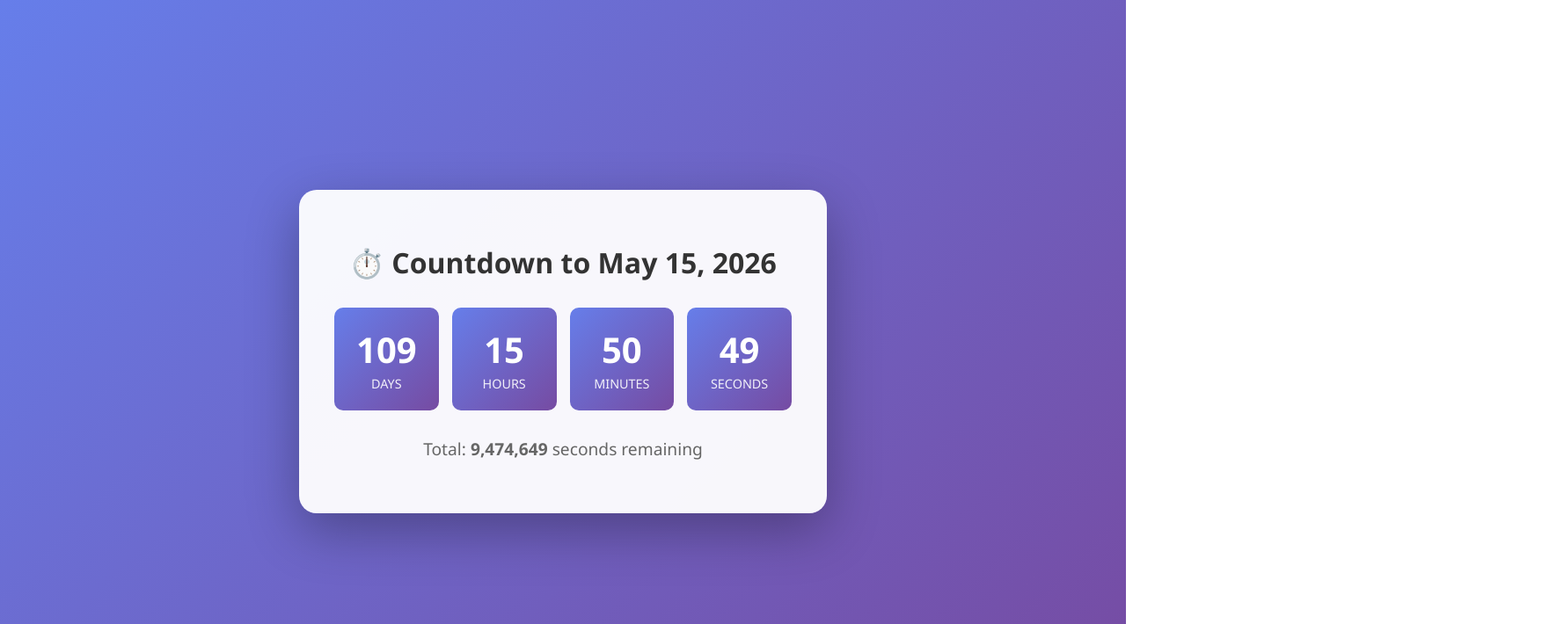
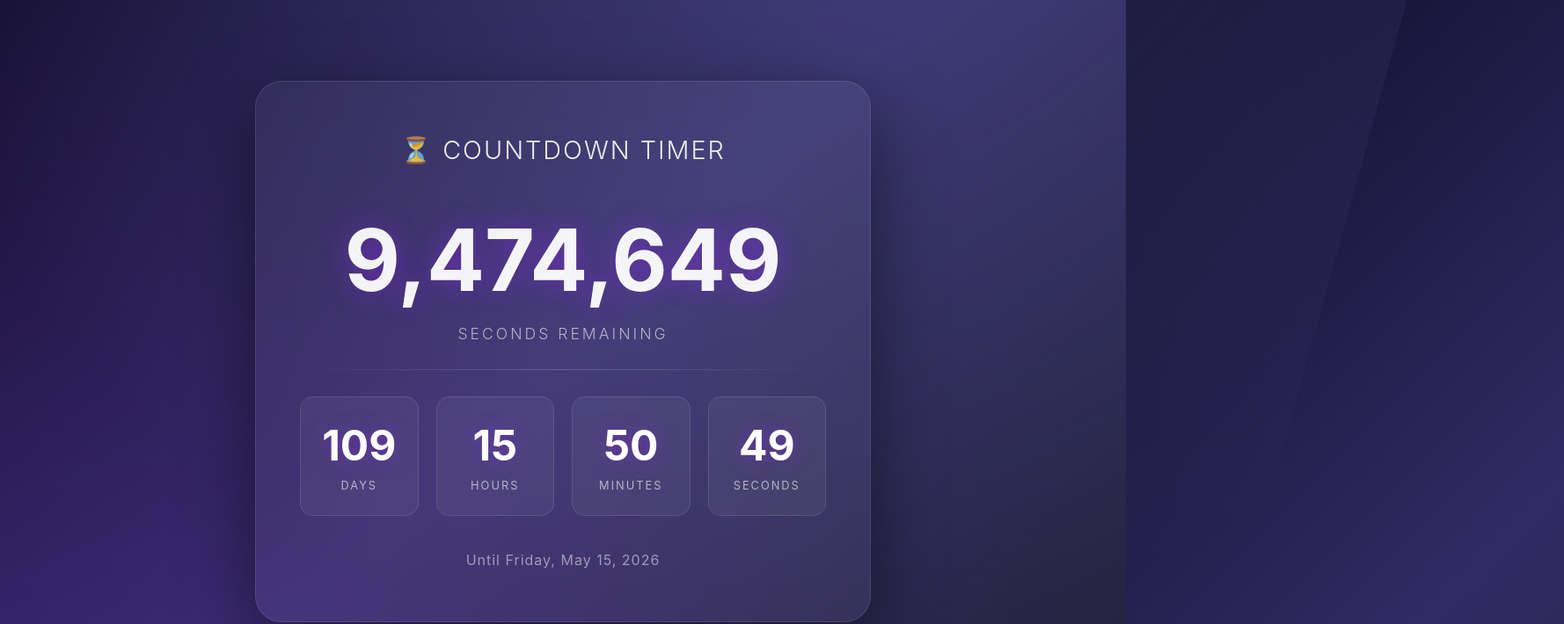
Before and after one commit to hungnguyen-kt/bye-bye-sai-gon, a plain HTML site: page index.html in a window 1280 px wide. Shown: the top 710 px of the page at 88% size, 1778 px wide, since content can reach past the window. Drawn offline with Linux system fonts and the light colour scheme.

Commit message:
update ui

```diff
--- a/index.html
+++ b/index.html
@@ -8,100 +8,211 @@
   <style>
     * {
       box-sizing: border-box;
+      margin: 0;
+      padding: 0;
     }
 
     body {
-      margin: 0;
-      padding: 10px;
-      font-family: 'Segoe UI', Tahoma, Geneva, Verdana, sans-serif;
-      background: linear-gradient(135deg, #667eea 0%, #764ba2 100%);
+      font-family: 'Inter', 'Segoe UI', system-ui, sans-serif;
+      background: linear-gradient(135deg, #0f0c29 0%, #302b63 50%, #24243e 100%);
+      min-height: 100vh;
       display: flex;
       justify-content: center;
       align-items: center;
-      min-height: 100vh;
+      padding: 20px;
+      position: relative;
+      overflow: hidden;
+    }
+
+    body::before {
+      content: '';
+      position: absolute;
+      width: 200%;
+      height: 200%;
+      background: radial-gradient(circle at 20% 50%, rgba(120, 119, 198, 0.3) 0%, transparent 50%),
+        radial-gradient(circle at 80% 80%, rgba(138, 43, 226, 0.2) 0%, transparent 50%);
+      animation: float 20s ease-in-out infinite;
+    }
+
+    @keyframes float {
+
+      0%,
+      100% {
+        transform: translate(0, 0) rotate(0deg);
+      }
+
+      33% {
+        transform: translate(30px, -30px) rotate(120deg);
+      }
+
+      66% {
+        transform: translate(-20px, 20px) rotate(240deg);
+      }
     }
 
     .container {
-      background: rgba(255, 255, 255, 0.95);
-      padding: 20px;
-      border-radius: 20px;
-      box-shadow: 0 20px 60px rgba(0, 0, 0, 0.3);
+      background: rgba(255, 255, 255, 0.05);
+      backdrop-filter: blur(20px);
+      border: 1px solid rgba(255, 255, 255, 0.1);
+      padding: 40px 30px;
+      border-radius: 30px;
+      box-shadow: 0 25px 80px rgba(0, 0, 0, 0.5);
       text-align: center;
       width: 100%;
-      max-width: 600px;
+      max-width: 500px;
+      position: relative;
+      z-index: 1;
     }
 
     h1 {
-      color: #333;
-      margin-bottom: 20px;
-      font-size: 1.5em;
+      color: #fff;
+      margin-bottom: 40px;
+      font-size: 1.4em;
+      font-weight: 300;
+      letter-spacing: 2px;
+      text-transform: uppercase;
+      opacity: 0.9;
     }
 
-    .time-display {
+    .countdown-main {
+      margin: 30px 0;
+    }
+
+    .total-seconds {
+      font-size: 4em;
+      font-weight: 700;
+      color: #fff;
+      margin-bottom: 10px;
+      text-shadow: 0 0 30px rgba(138, 43, 226, 0.6);
+      animation: pulse 2s ease-in-out infinite;
+      line-height: 1.2;
+    }
+
+    @keyframes pulse {
+
+      0%,
+      100% {
+        transform: scale(1);
+        opacity: 1;
+      }
+
+      50% {
+        transform: scale(1.02);
+        opacity: 0.95;
+      }
+    }
+
+    .seconds-label {
+      font-size: 1em;
+      color: rgba(255, 255, 255, 0.6);
+      text-transform: uppercase;
+      letter-spacing: 3px;
+      font-weight: 300;
+    }
+
+    .divider {
+      height: 1px;
+      background: linear-gradient(90deg, transparent, rgba(255, 255, 255, 0.2), transparent);
+      margin: 30px 0;
+    }
+
+    .breakdown {
       display: grid;
       grid-template-columns: repeat(2, 1fr);
-      gap: 10px;
-      margin: 20px 0;
+      gap: 15px;
+      margin-top: 30px;
     }
 
-    .time-unit {
-      background: linear-gradient(135deg, #667eea 0%, #764ba2 100%);
-      padding: 15px 10px;
-      border-radius: 10px;
-      color: white;
+    .time-block {
+      background: rgba(255, 255, 255, 0.05);
+      border: 1px solid rgba(255, 255, 255, 0.1);
+      border-radius: 15px;
+      padding: 20px 15px;
+      transition: all 0.3s ease;
+    }
+
+    .time-block:hover {
+      background: rgba(255, 255, 255, 0.08);
+      transform: translateY(-3px);
+      box-shadow: 0 10px 25px rgba(138, 43, 226, 0.2);
     }
 
     .time-value {
-      font-size: 2em;
-      font-weight: bold;
+      font-size: 2.5em;
+      font-weight: 700;
+      color: #fff;
       display: block;
+      margin-bottom: 5px;
+      text-shadow: 0 0 20px rgba(138, 43, 226, 0.5);
     }
 
     .time-label {
-      font-size: 0.8em;
+      font-size: 0.75em;
+      color: rgba(255, 255, 255, 0.6);
       text-transform: uppercase;
-      opacity: 0.9;
-      margin-top: 5px;
+      letter-spacing: 2px;
+      font-weight: 400;
     }
 
-    .total-seconds {
-      font-size: 1em;
-      color: #666;
-      margin: 15px 0;
+    .target-date {
+      margin-top: 30px;
+      font-size: 0.9em;
+      color: rgba(255, 255, 255, 0.5);
+      letter-spacing: 1px;
     }
 
     /* Tablet and larger */
     @media (min-width: 768px) {
       .container {
-        padding: 40px;
+        padding: 60px 50px;
+        max-width: 700px;
       }
 
       h1 {
-        font-size: 2em;
-        margin-bottom: 30px;
+        font-size: 1.8em;
+        margin-bottom: 50px;
       }
 
-      .time-display {
-        grid-template-columns: repeat(4, 1fr);
-        gap: 15px;
-        margin: 30px 0;
+      .total-seconds {
+        font-size: 6em;
+        margin-bottom: 15px;
       }
 
-      .time-unit {
-        padding: 20px;
+      .seconds-label {
+        font-size: 1.1em;
+      }
+
+      .breakdown {
+        grid-template-columns: repeat(4, 1fr);
+        gap: 20px;
+      }
+
+      .time-block {
+        padding: 25px 20px;
       }
 
       .time-value {
-        font-size: 2.5em;
+        font-size: 3em;
       }
 
       .time-label {
-        font-size: 0.9em;
+        font-size: 0.8em;
       }
 
+      .target-date {
+        font-size: 1em;
+        margin-top: 40px;
+      }
+    }
+
+    /* Small mobile optimization */
+    @media (max-width: 400px) {
       .total-seconds {
-        font-size: 1.2em;
-        margin: 20px 0;
+        font-size: 3em;
+      }
+
+      .time-value {
+        font-size: 2em;
       }
     }
   </style>
@@ -109,32 +220,35 @@
 
 <body>
   <div class="container">
-    <h1>⏱️ Countdown to May 15, 2026</h1>
+    <h1>⏳ Countdown Timer</h1>
 
-    <div class="time-display">
-      <div class="time-unit">
+    <div class="countdown-main">
+      <div class="total-seconds" id="totalSeconds">0</div>
+      <div class="seconds-label">Seconds Remaining</div>
+    </div>
+
+    <div class="divider"></div>
+
+    <div class="breakdown">
+      <div class="time-block">
         <span class="time-value" id="days">0</span>
         <span class="time-label">Days</span>
       </div>
-      <div class="time-unit">
+      <div class="time-block">
         <span class="time-value" id="hours">0</span>
         <span class="time-label">Hours</span>
       </div>
-      <div class="time-unit">
+      <div class="time-block">
         <span class="time-value" id="minutes">0</span>
         <span class="time-label">Minutes</span>
       </div>
-      <div class="time-unit">
+      <div class="time-block">
         <span class="time-value" id="seconds">0</span>
         <span class="time-label">Seconds</span>
       </div>
     </div>
 
-    <div class="total-seconds">
-      Total: <strong><span id="totalSeconds">0</span></strong> seconds remaining
-    </div>
-
-
+    <div class="target-date">Until Friday, May 15, 2026</div>
   </div>
 
   <script>
@@ -153,18 +267,17 @@
       const minutes = Math.floor((remainingSeconds % 3600) / 60);
       const seconds = remainingSeconds % 60;
 
+      document.getElementById('totalSeconds').textContent = remainingSeconds.toLocaleString();
       document.getElementById('days').textContent = days;
       document.getElementById('hours').textContent = hours.toString().padStart(2, '0');
       document.getElementById('minutes').textContent = minutes.toString().padStart(2, '0');
       document.getElementById('seconds').textContent = seconds.toString().padStart(2, '0');
-      document.getElementById('totalSeconds').textContent = remainingSeconds.toLocaleString();
 
       if (remainingSeconds === 0) {
         alert('Countdown finished! It\'s May 15, 2026!');
       }
     }
 
-    // Initialize and auto-start
     updateDisplay();
     setInterval(updateDisplay, 1000);
   </script>
```
